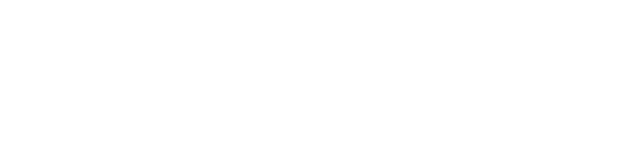
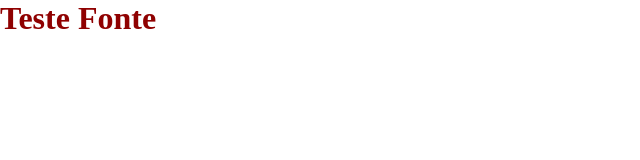
Before and after one commit to cadu-ventura/jornada-viagens, a plain HTML site: page index.html in a window 1280 px wide. Shown: the whole page, without its empty margins (0-640 px from the left). Drawn offline with Linux system fonts and the light colour scheme.

Commit message:
Configurando styles do projeto

```diff
--- a/css/style.css
+++ b/css/style.css
@@ -1,8 +1,47 @@
+@font-face {
+  font-family: "Montserrat";
+  src: url(../fonts/Montserrat-Regular.ttf);
+  font-style: normal;
+  font-display: swap;
+}
 
-body, img, h1, p, fieldset, legend, label, input, select, textarea, button {
+:root {
+  --primary-color: #8f0101;
+  --secondary-color: #b81515;
 
-    margin: 0;
-    padding: 0;
-    box-sizing: border-box;
+  --background-primary-color: #ffffff;
+  --backgroud-secondary-color: #ffffff;
+  --backgroud-tertiary-color: #0000;
 
+  --butoon-primary-color: #8f0101;
+  --button-secondary-color: #b81515;
+
+  --text-primary-color: #222222;
+  --text-secondary-color: #ffffff;
+
+  --titles-weigth: 700;
+  --text-weigth: 400;
+  --menu--text-weigth: 500;
 }
+
+h1 {
+  font-family: "Monteserrat";
+  font-weight: var(--titles-weigth);
+  color: var(--primary-color);
+}
+
+body,
+img,
+h1,
+p,
+fieldset,
+legend,
+label,
+input,
+select,
+textarea,
+button {
+  margin: 0;
+  padding: 0;
+  box-sizing: border-box;
+}
--- a/index.html
+++ b/index.html
@@ -3,9 +3,10 @@
 <head>
     <meta charset="UTF-8">
     <meta name="viewport" content="width=device-width, initial-scale=1.0">
+    <link rel="stylesheet" href="css/style.css">
     <title>Jornada Viagens</title>
 </head>
 <body>
-
+    <h1>Teste Fonte</h1>
 </body>
 </html>
```
Also changed, not shown: fonts/Montserrat-Regular.ttf (added).
